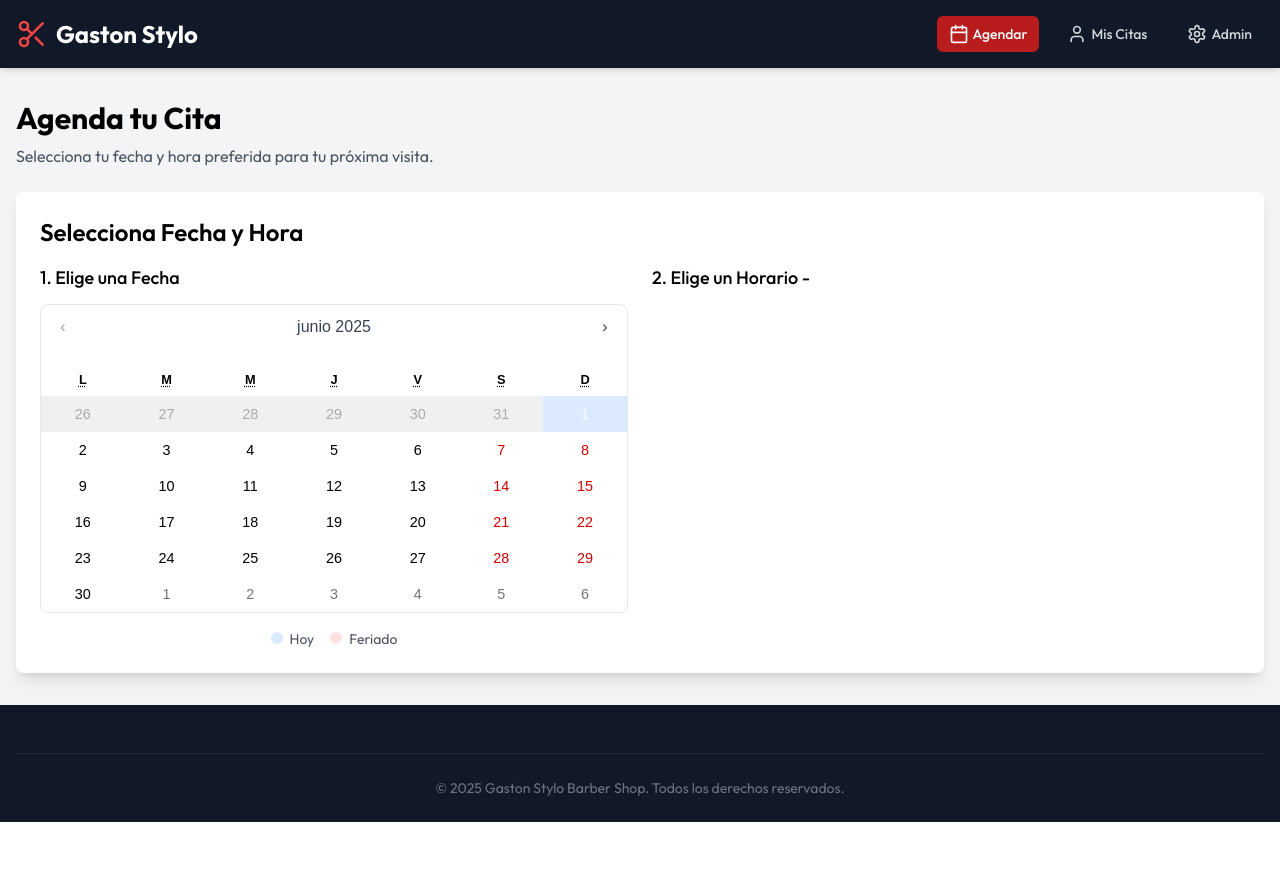
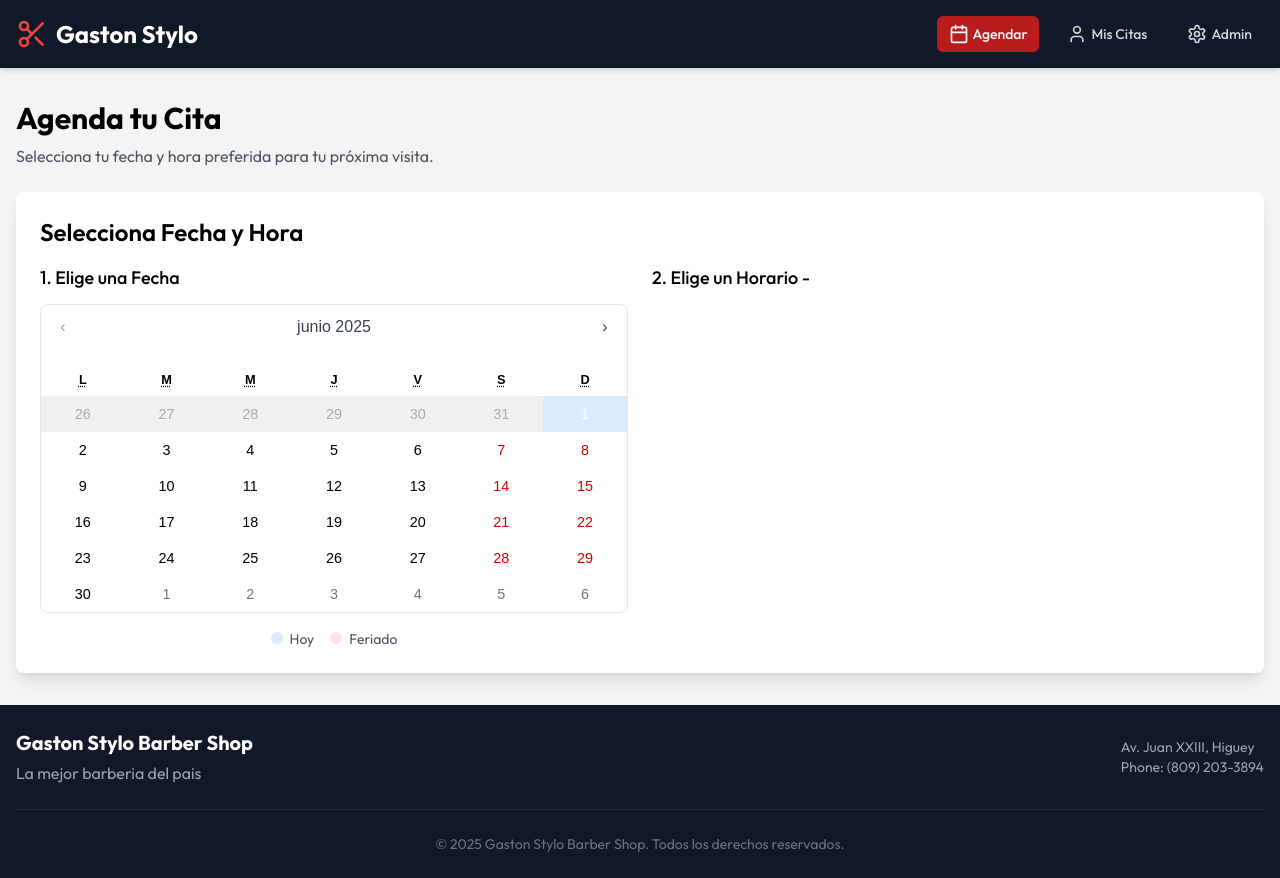
Before and after one commit to BladePruebasSC/Sistema-de-Agengas-Para-Pruebas, a React (Vite) app: page / in a window 1280 px wide. Before the commit the page ends 822 px from the top, so only its background shows below. Built offline with nearby package versions, Linux system fonts and the light colour scheme.

Commit message:
footer arreglao

```diff
--- a/src/App.tsx
+++ b/src/App.tsx
@@ -11,6 +11,7 @@ function App() {
   return (
     <AppointmentProvider>
       <Router>
+        <>
           <div className="min-h-screen flex flex-col bg-gray-100">
             <Header />
 
@@ -24,6 +25,16 @@ function App() {
 
             <footer className="bg-gray-900 text-white py-6">
               <div className="container mx-auto px-4">
+                <div className="flex flex-col md:flex-row justify-between items-center">
+                  <div className="mb-4 md:mb-0">
+                    <h3 className="text-xl font-bold">Gaston Stylo Barber Shop</h3>
+                    <p className="text-gray-400 mt-1">La mejor barberia del pais</p>
+                  </div>
+                  <div className="text-gray-400 text-sm">
+                    <p>Av. Juan XXIII, Higuey</p>
+                    <p>Phone: (809) 203-3894</p>
+                  </div>
+                </div>
                 <div className="mt-6 border-t border-gray-800 pt-6 text-center text-gray-500 text-sm">
                   &copy; {new Date().getFullYear()} Gaston Stylo Barber Shop. Todos los derechos reservados.
                 </div>
@@ -32,6 +43,7 @@ function App() {
             </div>
 
           <Toaster position="top-right" />
+        </>
       </Router>
     </AppointmentProvider>
   );
```
Lines whose indentation alone changed are shown as unchanged.
